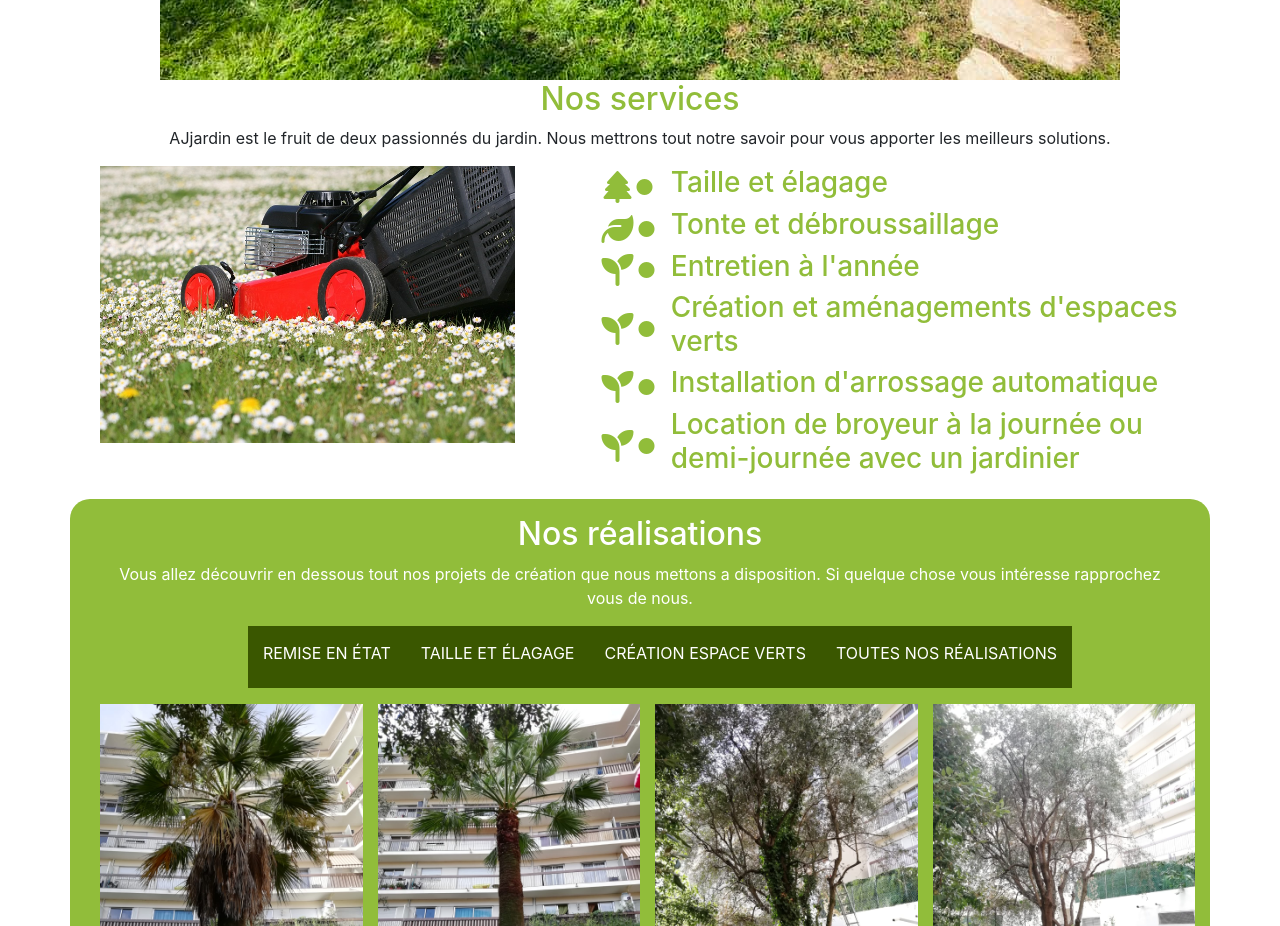
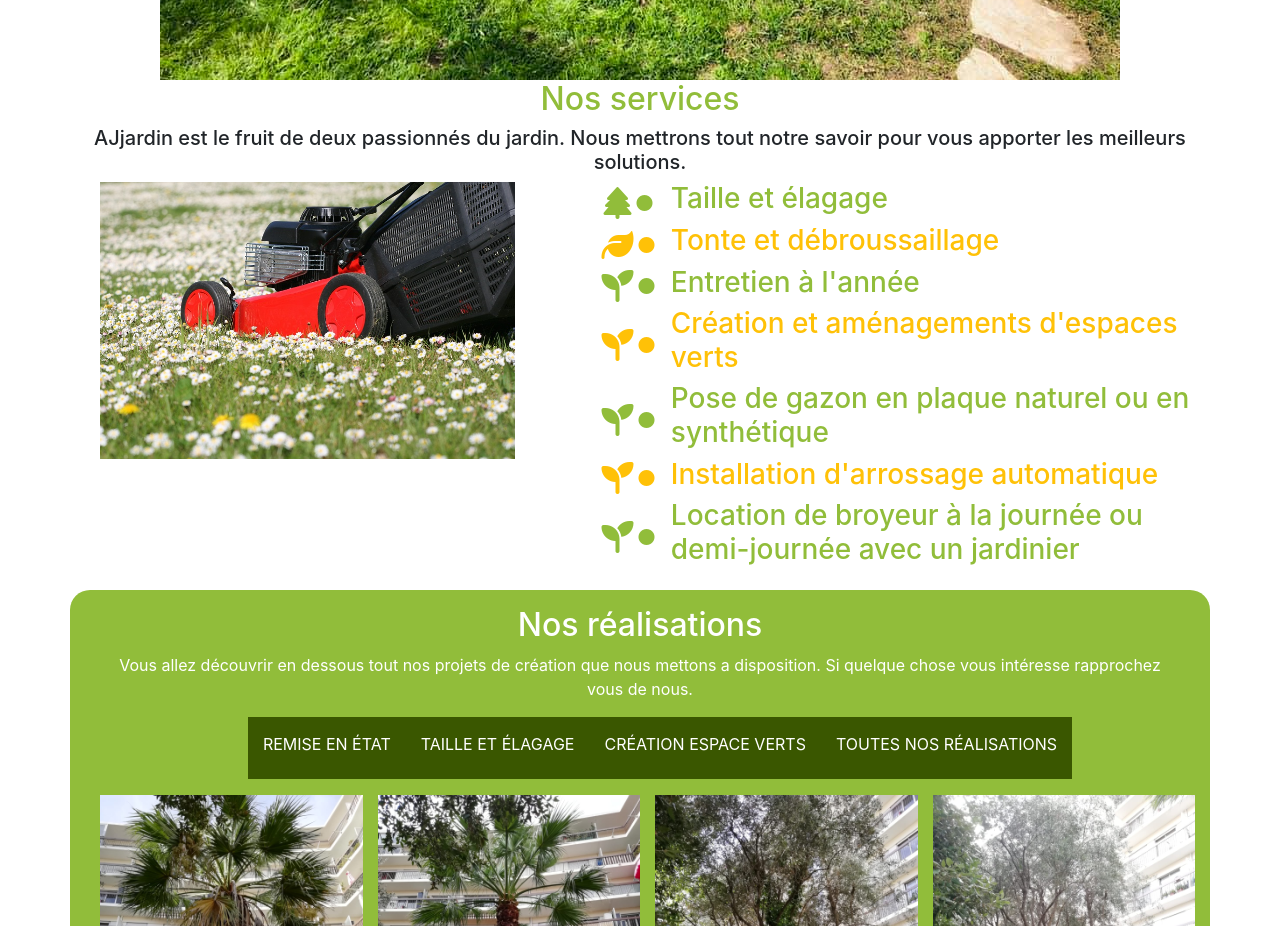
Before and after one commit to cidja/ajjardin, a plain HTML site: page index.html in a window 1280 px wide. Shown: the part 940-1866 px from the top of the page. Drawn offline with nearby package versions, Linux system fonts and the light colour scheme.

Commit message:
ajout des différentes couleurs pour les services

```diff
--- a/index.html
+++ b/index.html
@@ -84,8 +84,8 @@
             <h2 class="titleServices textGreen">Nos services </h2>
           </div>
           <div class="titleIntro">
-            <p>AJjardin est le fruit de deux passionnés du jardin.
-              Nous mettrons tout notre savoir pour vous apporter les meilleurs solutions.</p>
+            <h5>AJjardin est le fruit de deux passionnés du jardin.
+              Nous mettrons tout notre savoir pour vous apporter les meilleurs solutions.</h5>
           </div>
         </div>
 
@@ -97,86 +97,100 @@
 
           </div>
           <div class="col-sm-7">
-            <div class="row">
+            <div class="row green">
               <div class="d-flex justify-content-center offset-md-1 col-sm-1">
                 <div class="d-flex align-items-center">
-                  <i class="fas fa-tree fa-2x iconColor"></i>
-                  <i class="fas fa-circle circle_para_services iconColor"></i>
+                  <i class="fas fa-tree fa-2x "></i>
+                  <i class="fas fa-circle circle_para_services "></i>
                 </div>
               </div>
               <div class="col-sm-10">
-                <h3 class="textGreen">
+                <h3 class="">
                   Taille et élagage
                 </h3>
               </div>
             </div>
 
-            <div class="row">
+            <div class="row yellow">
               <div class="d-flex justify-content-center offset-md-1 col-sm-1">
                 <div class="d-flex align-items-center">
-                  <i class="fas fa-leaf fa-2x iconColor"></i>
-                  <i class="fas fa-circle circle_para_services iconColor"></i>
+                  <i class="fas fa-leaf fa-2x"></i>
+                  <i class="fas fa-circle circle_para_services"></i>
                 </div>
               </div>
               <div class="col-sm-10">
-                <h3 class="textGreen">
+                <h3 class="">
                   Tonte et débroussaillage
                 </h3>
 
               </div>
             </div>
 
-            <div class="row">
+            <div class="row green">
               <div class="d-flex justify-content-center offset-md-1 col-sm-1">
                 <div class="d-flex align-items-center">
-                  <i class="fas fa-seedling fa-2x iconColor"></i>
-                  <i class="fas fa-circle circle_para_services iconColor"></i>
+                  <i class="fas fa-seedling fa-2x"></i>
+                  <i class="fas fa-circle circle_para_services"></i>
                 </div>
               </div>
               <div class="col-sm-10">
-                <h3 class="textGreen">
+                <h3 class="">
                   Entretien à l'année
                 </h3>
               </div>
             </div>
 
-            <div class="row">
+            <div class="row yellow">
               <div class="d-flex justify-content-center offset-md-1 col-sm-1">
                 <div class="d-flex align-items-center">
-                  <i class="fas fa-seedling fa-2x iconColor"></i>
-                  <i class="fas fa-circle circle_para_services iconColor"></i>
+                  <i class="fas fa-seedling fa-2x"></i>
+                  <i class="fas fa-circle circle_para_services"></i>
                 </div>
               </div>
               <div class="col-sm-10">
-                <h3 class="textGreen">
+                <h3 class="">
                   Création et aménagements d'espaces verts
                 </h3>
               </div>
             </div>
 
-            <div class="row">
+            <div class="row green">
               <div class="d-flex justify-content-center offset-md-1 col-sm-1">
                 <div class="d-flex align-items-center">
-                  <i class="fas fa-seedling fa-2x iconColor"></i>
-                  <i class="fas fa-circle circle_para_services iconColor"></i>
+                  <i class="fas fa-seedling fa-2x"></i>
+                  <i class="fas fa-circle circle_para_services"></i>
                 </div>
               </div>
               <div class="col-sm-10">
-                <h3 class="textGreen">
+                <h3 class="">
+                  Pose de gazon en plaque naturel ou en synthétique
+                </h3>
+              </div>
+            </div>
+
+            <div class="row yellow">
+              <div class="d-flex justify-content-center offset-md-1 col-sm-1">
+                <div class="d-flex align-items-center">
+                  <i class="fas fa-seedling fa-2x"></i>
+                  <i class="fas fa-circle circle_para_services"></i>
+                </div>
+              </div>
+              <div class="col-sm-10">
+                <h3 class="">
                   Installation d'arrossage automatique
                 </h3>
               </div>
             </div>
 
-            <div class="row">
+            <div class="row green">
               <div class="d-flex justify-content-center offset-md-1 col-sm-1">
                 <div class="d-flex align-items-center">
-                  <i class="fas fa-seedling fa-2x iconColor"></i>
-                  <i class="fas fa-circle circle_para_services iconColor"></i>
+                  <i class="fas fa-seedling fa-2x"></i>
+                  <i class="fas fa-circle circle_para_services"></i>
                 </div>
               </div>
               <div class="col-sm-10">
-                <h3 class="textGreen">
+                <h3 class="">
                   Location de broyeur à la journée ou demi-journée avec un jardinier
                 </h3>
               </div>
--- a/public/css/style.css
+++ b/public/css/style.css
@@ -47,6 +47,7 @@ html, body {
 .textGreen, #textGreen, .aLinkGreen{
   color: #91bd3a;
 }
+
 
 /*-----------------Navbar Section -------------------------------*/
 #titleNavbar{
@@ -180,13 +181,10 @@ html, body {
   padding-bottom: 5px;
   background-color: white;
 }
-.iconColor{
-  color: #91bd3a;
-}
-
-.paraServices{
-  text-align: justify;
-}
+.green{
+  color: #91bd3a;}
+.yellow{
+  color: #ffc107;}
 
 /*-----------------------Projects Section -----------------------*/
 .buttonProjects{
```
